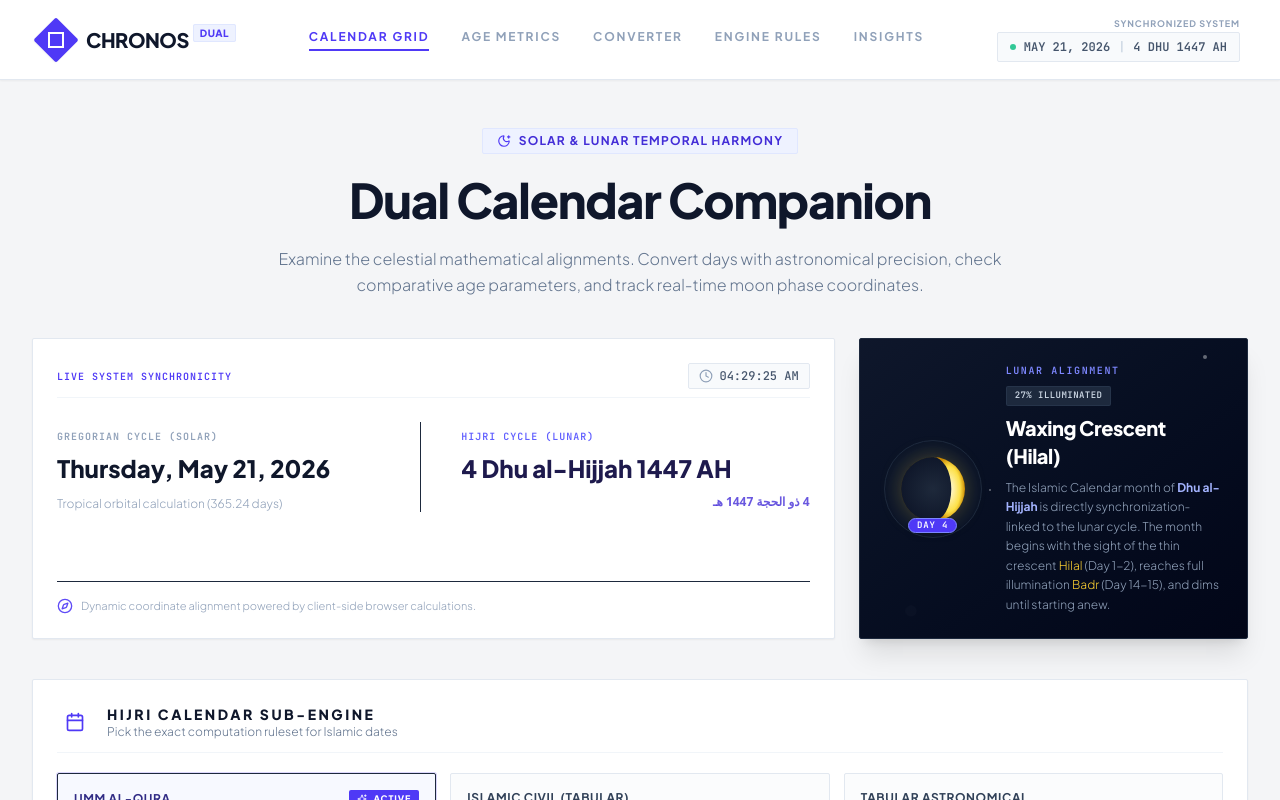
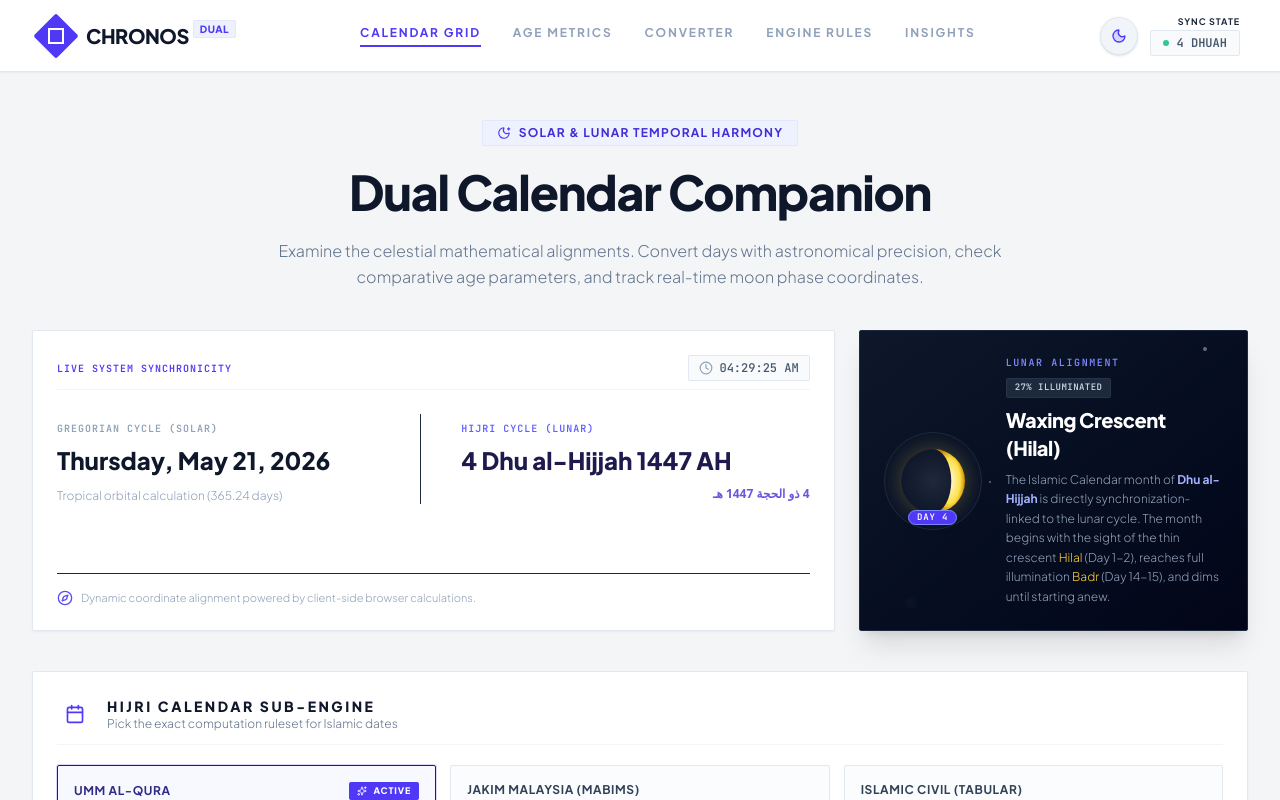
Before and after one commit to zumaidizainuddin/Islamic-Age-Calculator, a React (Vite) app: page / in a window 1280 px wide. Shown: the top 800 px of the page. Built offline with nearby package versions, Linux system fonts and the light colour scheme; a web font is replaced by a local one.

Commit message:
feat: implement dark mode and add JAKIM calendar support
Add a system-wide dark mode theme with toggle functionality and include the 'islamic-jakim' calendar option for Malaysian MABIMS compatibility in the date conversion engine.

```diff
--- a/index.html
+++ b/index.html
@@ -2,27 +2,8 @@
 <html lang="en">
   <head>
     <meta charset="UTF-8" />
-<meta name="description" content="Calculate your precise Islamic Hijri and Gregorian age side-by-side. CHRONOSDual offers bidirectional date conversion, daily Hijri dates, and live moon phase tracking." />
-
-<meta name="google-site-verification" content="Xm97XRDHtAnl9-8CkWEVt2WoCM3wUl0rBrQsbkEKp_g" />
-<script async src="https://pagead2.googlesyndication.com/pagead/js/adsbygoogle.js?client=ca-pub-7850193986728280"
-crossorigin="anonymous"></script>
     <meta name="viewport" content="width=device-width, initial-scale=1.0" />
-<title>CHRONOSDual | Precise Hijri & Gregorian Age Calculator</title>
-
-<!-- Google Schema Markup Script Added Here 👇 -->
-<script type="application/ld+json">
-{
-"@context": "https://schema.org",
-"@type": "WebApplication",
-"name": "CHRONOSDual",
-"url": "https://age.zoomyd.xyz",
-"description": "Precise Islamic age calculator, bidirectional date conversion engine, and daily Hijri calendar tracker.",
-"applicationCategory": "BusinessApplication",
-"operatingSystem": "All",
-"browserRequirements": "Requires HTML5 support"
-}
-</script>
+    <title>My Google AI Studio App</title>
   </head>
   <body>
     <div id="root"></div>
--- a/src/App.tsx
+++ b/src/App.tsx
@@ -8,13 +8,32 @@ import AgeCalculator from './components/AgeCalculator';
 import EducationalInfo from './components/EducationalInfo';
 import DualCalendar from './components/DualCalendar';
 import IslamicEventsCountdown from './components/IslamicEventsCountdown';
-import { Compass, MoonStar, CalendarRange, Clock } from 'lucide-react';
+import { Compass, MoonStar, CalendarRange, Clock, Sun, Moon } from 'lucide-react';
 
 export default function App() {
   const [calendarType, setCalendarType] = useState<CalendarType>('islamic-umalqura');
   const [hijriOffset, setHijriOffset] = useState<number>(0);
   const [today, setToday] = useState<Date>(() => new Date());
   const [todayHijri, setTodayHijri] = useState<HijriDate | null>(null);
+
+  const [isNightMode, setIsNightMode] = useState<boolean>(() => {
+    if (typeof window !== 'undefined') {
+      const saved = localStorage.getItem('theme');
+      if (saved) return saved === 'dark';
+      return window.matchMedia('(prefers-color-scheme: dark)').matches;
+    }
+    return false;
+  });
+
+  useEffect(() => {
+    if (isNightMode) {
+      document.documentElement.classList.add('dark');
+      localStorage.setItem('theme', 'dark');
+    } else {
+      document.documentElement.classList.remove('dark');
+      localStorage.setItem('theme', 'light');
+    }
+  }, [isNightMode]);
 
   // Sync today's Hijri values
   useEffect(() => {
@@ -56,14 +75,14 @@ export default function App() {
   };
 
   return (
-    <div className="min-h-screen bg-[#F4F5F7] text-slate-800 font-sans selection:bg-indigo-100 pb-16">
-      {/* Dynamic Navigation Header with Geometric Accents */}
-      <nav className="h-20 border-b border-slate-200 bg-white flex flex-col sm:flex-row items-center justify-between px-6 sm:px-10 py-4 sm:py-0 gap-3 sm:gap-0 sticky top-0 z-50 shadow-xs">
+    <div className="min-h-screen bg-[#F4F5F7] text-slate-800 font-sans selection:bg-indigo-100 pb-16 transition-colors duration-200">
+      {/* Dynamic Navigation Header with Geometric Accents - Optimized for Mobile height */}
+      <nav className="min-h-[4.5rem] py-3 sm:py-0 border-b border-slate-200 bg-white flex flex-col sm:flex-row items-center justify-between px-4 sm:px-10 gap-3 sm:gap-0 sticky top-0 z-50 shadow-xs">
         <div className="flex items-center gap-3.5">
           <div className="w-8 h-8 bg-indigo-600 rounded-xs transform rotate-45 flex items-center justify-center shadow-xs">
             <div className="w-4 h-4 border-2 border-white rotate-[-45deg]"></div>
           </div>
-          <span className="font-extrabold tracking-tight text-xl text-slate-900">
+          <span className="font-extrabold tracking-tight text-xl text-slate-900 animate-fade-in">
             CHRONOS
             <span className="text-indigo-600 text-[10px] align-top ml-1 font-black uppercase tracking-wider bg-indigo-50 px-1.5 py-0.5 border border-indigo-100 rounded-xs">
               Dual
@@ -71,7 +90,7 @@ export default function App() {
           </span>
         </div>
 
-        <div className="hidden md:flex gap-8 text-xs font-bold uppercase tracking-[0.15em] text-slate-400">
+        <div className="hidden lg:flex gap-8 text-xs font-bold uppercase tracking-[0.15em] text-slate-400">
           <a href="#dual-calendar-workspace" className="text-indigo-600 border-b-2 border-indigo-600 pb-1 transition-all">
             Calendar Grid
           </a>
@@ -89,21 +108,40 @@ export default function App() {
           </a>
         </div>
 
-        <div className="text-center sm:text-right">
-          <div className="text-[9px] text-slate-400 font-bold uppercase tracking-widest mb-0.5">
-            Synchronized System
+        {/* Night Mode & Synchronized System Widget Container */}
+        <div className="flex items-center gap-3">
+          <button
+            id="toggle-night-mode-navbar-btn"
+            onClick={() => setIsNightMode(!isNightMode)}
+            className="p-2.5 rounded-full bg-slate-100 hover:bg-slate-200 text-slate-700 transition-all shadow-sm cursor-pointer flex items-center justify-center border border-slate-200"
+            aria-label="Toggle Night Mode"
+            title={isNightMode ? "Switch to Light Mode" : "Switch to Night Mode"}
+          >
+            {isNightMode ? (
+              <Sun className="w-4 h-4 text-amber-500 fill-amber-500 animate-spin-slow" />
+            ) : (
+              <Moon className="w-4 h-4 text-indigo-600 fill-indigo-500/20" />
+            )}
+          </button>
+
+          <div className="text-right">
+            <div className="text-[9px] text-slate-450 font-bold uppercase tracking-widest mb-0.5">
+              Sync State
             </div>
-          <div className="text-xs font-mono font-bold text-slate-600 bg-slate-50 border border-slate-200 px-3 py-1.5 rounded-xs flex items-center gap-2">
+            <div className="text-[11px] sm:text-xs font-mono font-bold text-slate-600 bg-slate-50 border border-slate-200 px-3 py-1.5 rounded-xs flex items-center gap-2 leading-none">
               <span className="w-1.5 h-1.5 rounded-full bg-emerald-500 animate-pulse"></span>
-            {today.toLocaleDateString('en-US', { day: '2-digit', month: 'short', year: 'numeric' }).toUpperCase()}
+              <span className="hidden xs:inline">
+                {today.toLocaleDateString('en-US', { day: '2-digit', month: 'short' }).toUpperCase()}
+              </span>
               {todayHijri && (
                 <>
-                <span className="text-slate-300">|</span>
+                  <span className="text-slate-350 hidden xs:inline">|</span>
                   <span>
-                  {todayHijri.day} {(HIJRI_MONTHS[todayHijri.month - 1]?.name.substring(0, 3)).toUpperCase()} {todayHijri.year} AH
+                    {todayHijri.day} {(HIJRI_MONTHS[todayHijri.month - 1]?.name.substring(0, 3)).toUpperCase()}AH
                   </span>
                 </>
               )}
+            </div>
           </div>
         </div>
       </nav>
@@ -215,7 +253,7 @@ export default function App() {
           Ref: Umm al-Qura & Classical Tabular Islamic Systems
         </p>
         <p className="text-[10px] text-slate-400 mt-2 font-mono">
-          Developed By Zumaidi Zainuddin (https://zoomyd.xyz/mukmin/)
+          Precision Index: 99.99% &bull; Fully client-side execution &bull; No API dependencies required.
         </p>
       </footer>
     </div>
--- a/src/components/CalendarSelector.tsx
+++ b/src/components/CalendarSelector.tsx
@@ -7,6 +7,11 @@ export const CALENDAR_VARIATION_OPTIONS: CalendarOption[] = [
     id: 'islamic-umalqura',
     name: 'Umm al-Qura',
     description: 'Astronomical calculations optimized for modern Saudi & Gulf region sightings. Essential for contemporary accuracy.'
+  },
+  {
+    id: 'islamic-jakim',
+    name: 'JAKIM Malaysia (MABIMS)',
+    description: 'Calibrated to Jabatan Kemajuan Islam Malaysia and MABIMS regional sighting criteria (Altitude ≥ 3°, Elongation ≥ 6.4°).'
   },
   {
     id: 'islamic-civil',
--- a/src/types.ts
+++ b/src/types.ts
@@ -10,7 +10,7 @@ export interface GregorianDate {
   day: number;   // 1-31
 }
 
-export type CalendarType = 'islamic-umalqura' | 'islamic-civil' | 'islamic-tbla';
+export type CalendarType = 'islamic-umalqura' | 'islamic-civil' | 'islamic-tbla' | 'islamic-jakim';
 
 export interface CalendarOption {
   id: CalendarType;
--- a/src/utils/calendarUtils.ts
+++ b/src/utils/calendarUtils.ts
@@ -42,16 +42,24 @@ export function getDaysInGregorianMonth(year: number, month: number): number {
 
 // High-fidelity converter using browser Intl API
 export function getHijriDateFromGregorian(date: Date, calendarType: CalendarType = 'islamic-umalqura', hijriOffset: number = 0): HijriDate {
+  let targetCalendar = calendarType;
+  let appliedOffset = hijriOffset;
+
+  if (calendarType === 'islamic-jakim') {
+    targetCalendar = 'islamic-umalqura';
+    appliedOffset = hijriOffset - 1; // JAKIM/MABIMS typically runs 1 day behind Saudi astronomical Umm al-Qura
+  }
+
   try {
-    const formatter = new Intl.DateTimeFormat(`en-US-u-ca-${calendarType}`, {
+    const formatter = new Intl.DateTimeFormat(`en-US-u-ca-${targetCalendar}`, {
       year: 'numeric',
       month: 'numeric',
       day: 'numeric',
       timeZone: 'UTC'
     });
 
-    // Create Date strictly offset by hijriOffset days using local date parts to avoid timezone shift
-    const shiftedDate = new Date(date.getFullYear(), date.getMonth(), date.getDate() + hijriOffset);
+    // Create Date strictly offset by appliedOffset days using local date parts to avoid timezone shift
+    const shiftedDate = new Date(date.getFullYear(), date.getMonth(), date.getDate() + appliedOffset);
     const utcDate = new Date(Date.UTC(shiftedDate.getFullYear(), shiftedDate.getMonth(), shiftedDate.getDate()));
     const parts = formatter.formatToParts(utcDate);
 
@@ -77,13 +85,21 @@ export function getHijriDateFromGregorian(date: Date, calendarType: CalendarType
   }
 
   // Fallback to Tabular civil algorithm if Intl is unavailable or fails
-  const shiftedDate = new Date(date.getFullYear(), date.getMonth(), date.getDate() + hijriOffset);
+  const shiftedDate = new Date(date.getFullYear(), date.getMonth(), date.getDate() + appliedOffset);
   const jd = dateToJulian(shiftedDate.getFullYear(), shiftedDate.getMonth() + 1, shiftedDate.getDate());
   return julianToHijri(jd);
 }
 
 // Converts Hijri to Gregorian using rapid Bisection / Binary search
 export function hijriToGregorian(hYear: number, hMonth: number, hDay: number, calendarType: CalendarType = 'islamic-umalqura', hijriOffset: number = 0): Date {
+  let targetCalendar = calendarType;
+  let appliedOffset = hijriOffset;
+
+  if (calendarType === 'islamic-jakim') {
+    targetCalendar = 'islamic-umalqura';
+    appliedOffset = hijriOffset - 1;
+  }
+
   const estimatedGregorianFraction = (hYear - 1) * 0.970225 + (hMonth - 1) * 0.08085 + 622.54;
   const estimatedYear = Math.floor(estimatedGregorianFraction);
   const estimatedMonthFraction = estimatedGregorianFraction - estimatedYear;
@@ -103,11 +119,11 @@ export function hijriToGregorian(hYear: number, hMonth: number, hDay: number, ca
   while (lowDays <= highDays) {
     const midDays = Math.floor((lowDays + highDays) / 2);
     const testDate = new Date(estimatedYear, estimatedMonth, estimatedDay + midDays, 12, 0, 0);
-    const h = getHijriDateFromGregorian(testDate, calendarType, 0); // Must use 0 offset inside the raw lookup
+    const h = getHijriDateFromGregorian(testDate, targetCalendar, 0); // Must use 0 offset inside the raw lookup
 
     if (h.year === hYear && h.month === hMonth && h.day === hDay) {
       // Return a local Date representation at 12:00:00 (midday) and apply offset
-      return new Date(estimatedYear, estimatedMonth, estimatedDay + midDays - hijriOffset, 12, 0, 0);
+      return new Date(estimatedYear, estimatedMonth, estimatedDay + midDays - appliedOffset, 12, 0, 0);
     }
 
     // Calculate difference metrics for approximation in case date is physically impossible (e.g. 30th day on a 29-day month)
@@ -141,7 +157,7 @@ export function hijriToGregorian(hYear: number, hMonth: number, hDay: number, ca
   }
 
   // Return the closest matching physical date if exact target is impossible, applying offset
-  return new Date(estimatedYear, estimatedMonth, estimatedDay + bestCandidate - hijriOffset, 12, 0, 0);
+  return new Date(estimatedYear, estimatedMonth, estimatedDay + bestCandidate - appliedOffset, 12, 0, 0);
 }
 
 // Check how many days are in a given Hijri Month dynamics
```
Also changed, not shown: src/index.css (+98 -0 lines). Lines whose indentation alone changed are shown as unchanged.
